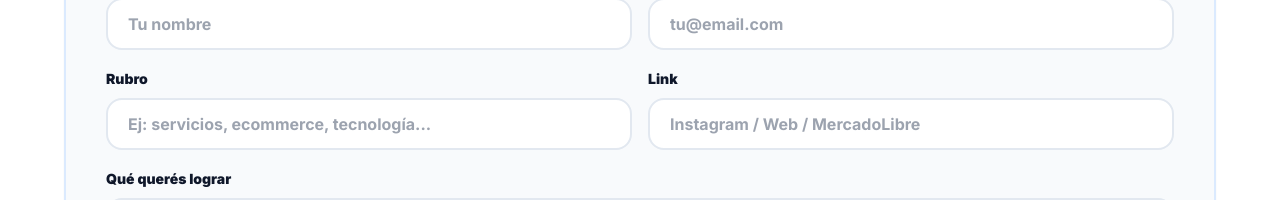
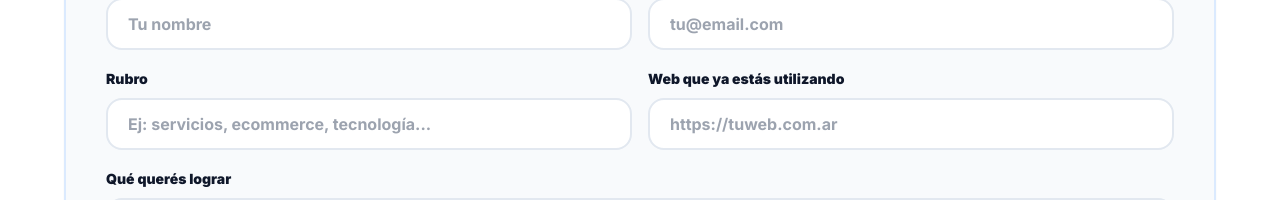
Before and after one commit to BengoDamian/oriavision-hub, a Next.js app: page /web in a window 1280 px wide. Both pictures are taken after a click on the button "Quiero más info". Shown: the part 4557-4757 px from the top of the page. Built offline with nearby package versions, Linux system fonts and the light colour scheme; no server answers.

Commit message:
Update WebRequestForm.tsx

```diff
--- a/src/components/WebRequestForm.tsx
+++ b/src/components/WebRequestForm.tsx
@@ -170,13 +170,13 @@ export default function WebRequestForm() {
 
               <div>
                 <label className="text-sm font-extrabold text-slate-900">
-                  Link
+                  Web que ya estás utilizando
                 </label>
                 <input
                   value={form.link}
                   onChange={set("link")}
                   className="mt-2 w-full rounded-2xl border-2 border-slate-200 bg-white px-5 py-3 font-semibold text-slate-900 outline-none focus:border-brand-600"
-                  placeholder="Instagram / Web / MercadoLibre"
+                  placeholder="https://tuweb.com.ar"
                 />
               </div>
             </div>
```
